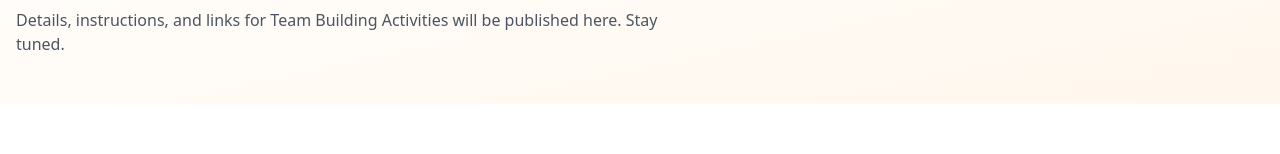
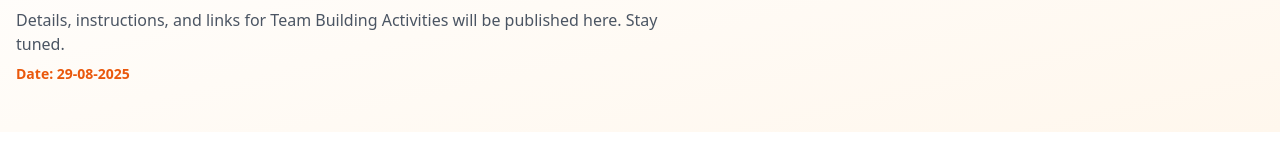
Before and after one commit to overclocked-2124/SIP-Announcement-2025, a Next.js app: page /team-building-activities in a window 1280 px wide. Shown: the part 276-430 px from the top of the page. Built offline with nearby package versions, Linux system fonts and the light colour scheme.

Commit message:
added date for other events

```diff
--- a/src/app/team-building-activities/page.tsx
+++ b/src/app/team-building-activities/page.tsx
@@ -66,6 +66,7 @@ export default function TeamBuildingActivitiesPage() {
           <div className="mt-6 sm:mt-8">
             <h1 className="text-3xl sm:text-4xl font-extrabold text-gray-900 tracking-tight">Team Building Activities</h1>
             <p className="mt-3 text-gray-600 max-w-2xl">Details, instructions, and links for Team Building Activities will be published here. Stay tuned.</p>
+            <p className="mt-2 text-sm text-orange-600 font-bold">Date: 29-08-2025</p>
           </div>
         </div>
       </section>
--- a/src/app/treasure-hunt/page.tsx
+++ b/src/app/treasure-hunt/page.tsx
@@ -66,6 +66,7 @@ export default function TreasureHuntPage() {
           <div className="mt-6 sm:mt-8">
             <h1 className="text-3xl sm:text-4xl font-extrabold text-gray-900 tracking-tight">Treasure Hunt</h1>
             <p className="mt-3 text-gray-600 max-w-2xl">Details, instructions, and links for the Treasure Hunt event will be published here. Stay tuned.</p>
+            <p className="mt-2 text-sm text-orange-600 font-bold">Date: 29-08-2025</p>
           </div>
         </div>
       </section>
```
